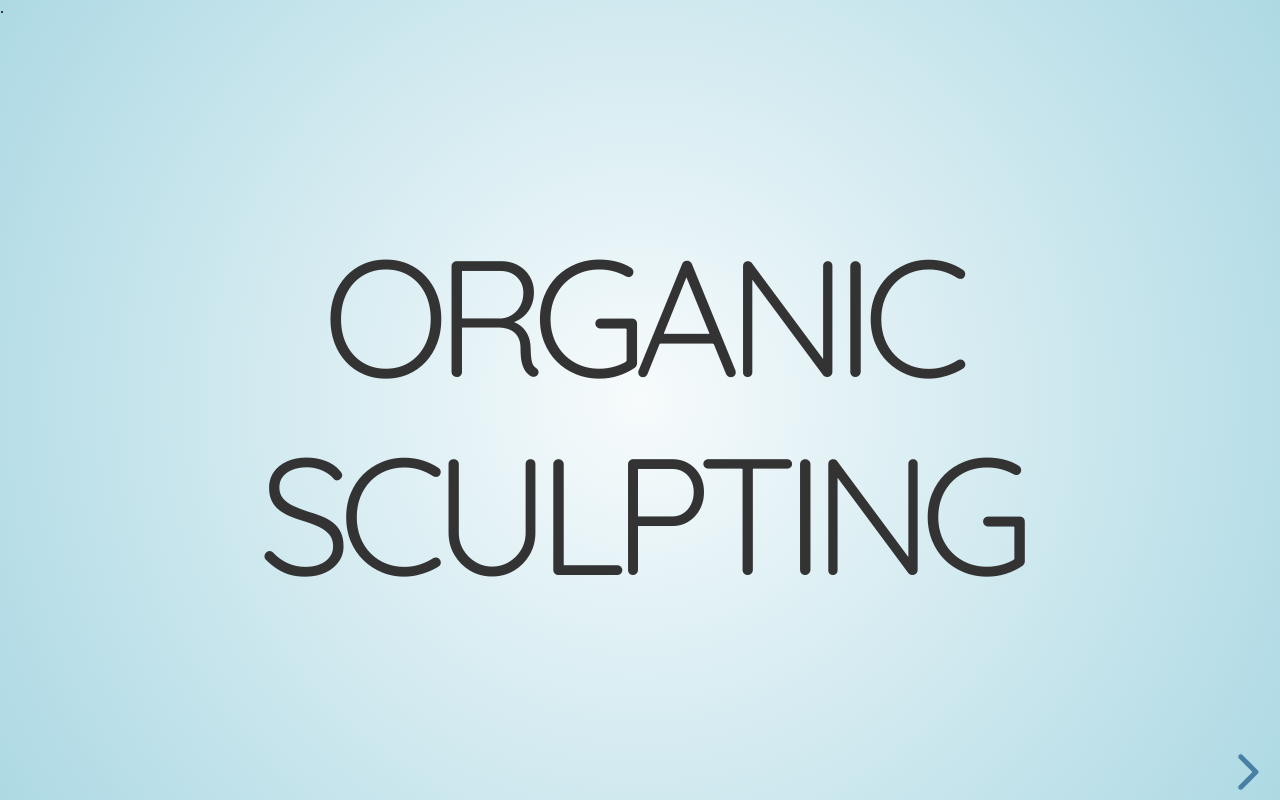
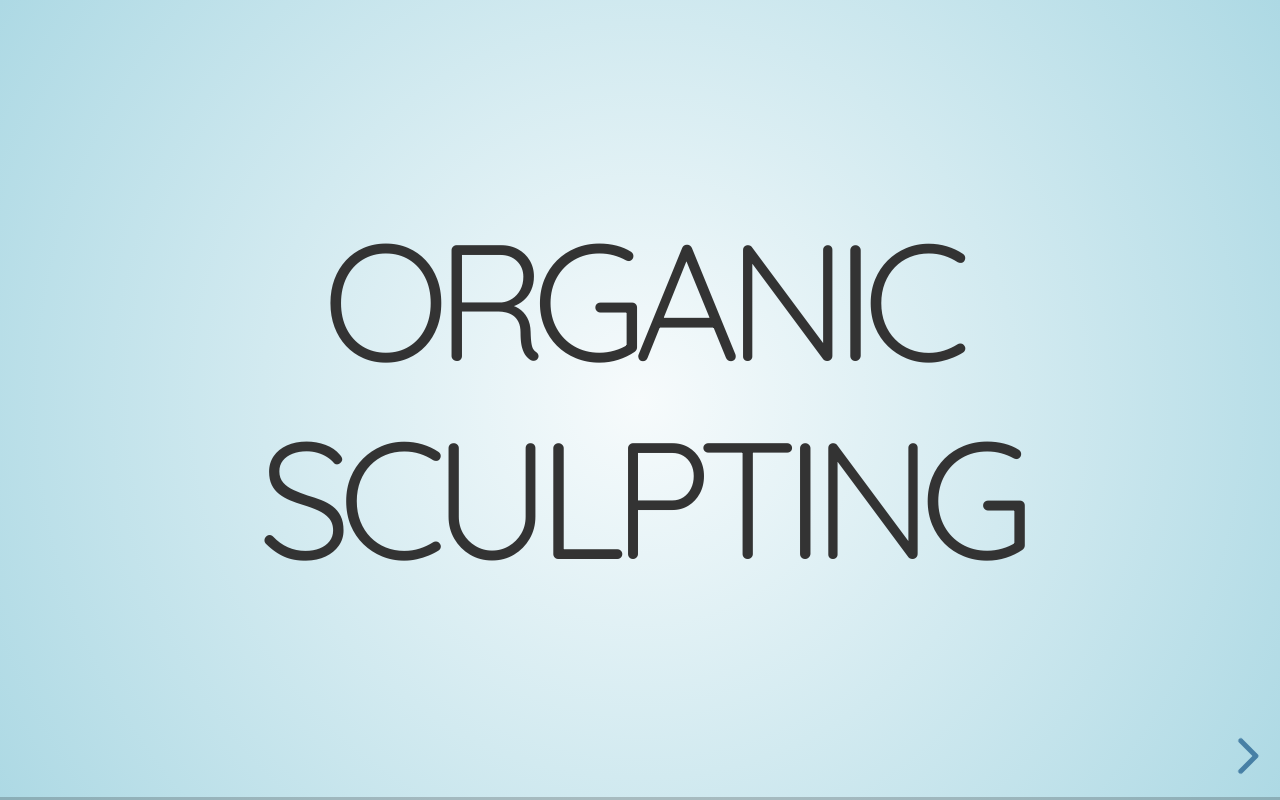
Before and after one commit to heehee757/Organic-sculpting, a website: page index.html in a window 1280 px wide. Drawn offline with nearby package versions, Linux system fonts and the light colour scheme.

Commit message:
Update index.html

```diff
--- a/index.html
+++ b/index.html
@@ -6,7 +6,7 @@
 
 		<title>reveal.js</title>
 
-		<link rel="stylesheet" href="dist/reset.css">.
+		<link rel="stylesheet" href="dist/reset.css">
 		<link rel="stylesheet" href="dist/reveal.css">
 		<link rel="stylesheet" href="dist/theme/sky.css">
 
```
